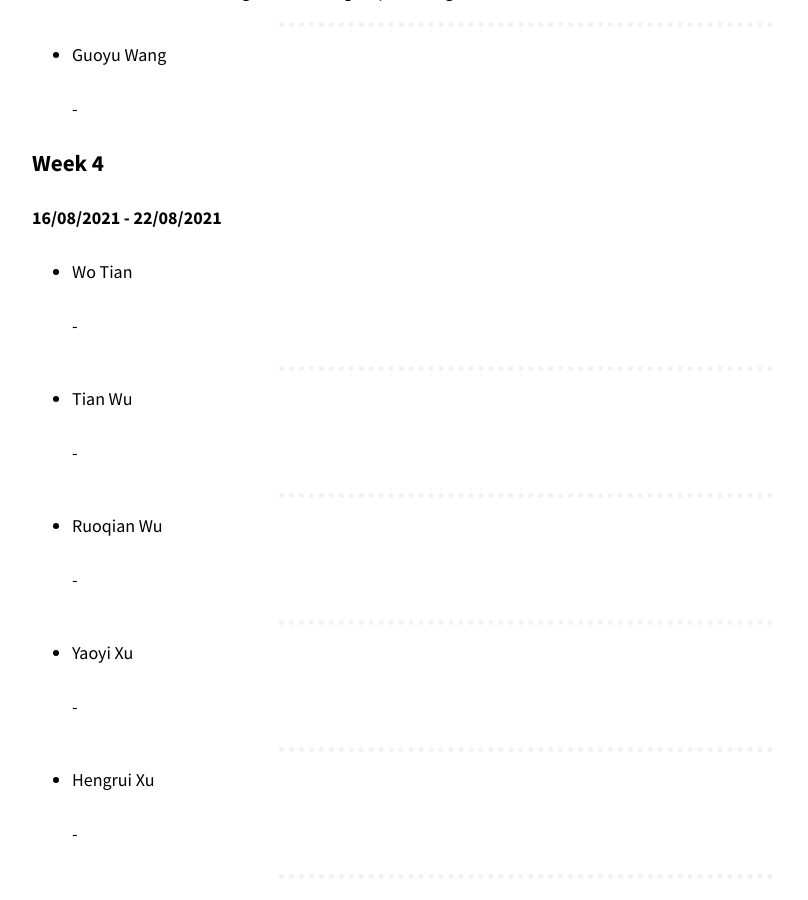
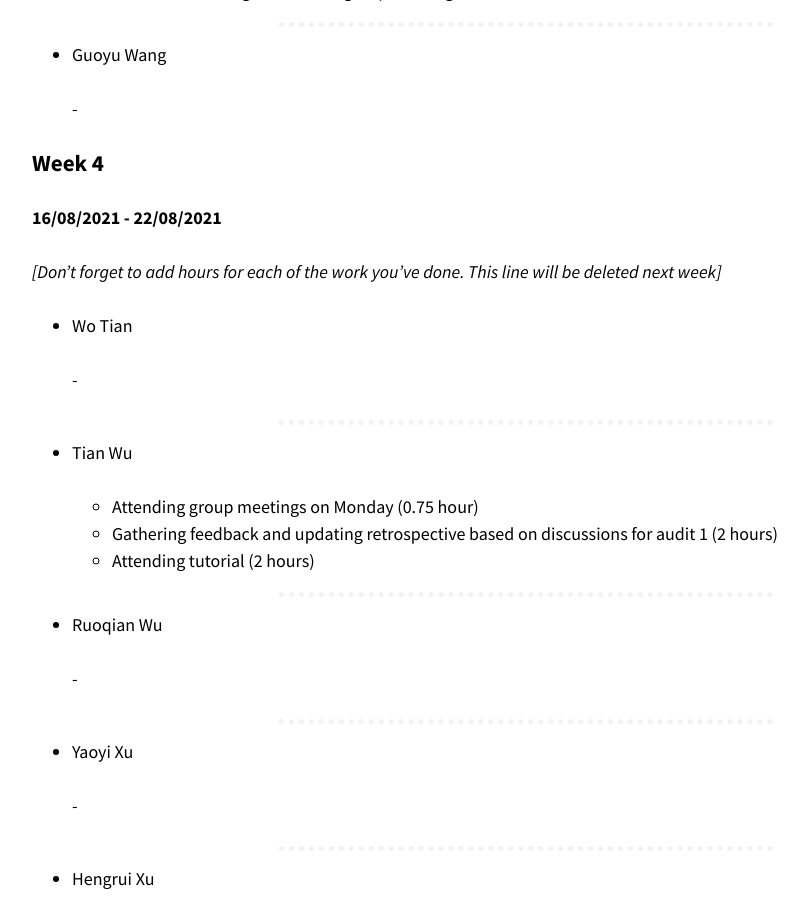
Before and after one commit to optofab/optofab.github.io, a Jekyll site: the page built from logs.md, in a window 1280 px wide and 900 px high, scrolled down 16986 px. Shown: the whole window, without its empty margins (114-922 px from the left). Built offline with Jekyll 4.4.1, drawn with Linux system fonts in a browser that asks for light colours; nearby versions of some CDN libraries; emoji names are drawn with the system emoji font.

Commit message:
update work records for week 4

```diff
--- a/logs.md
+++ b/logs.md
@@ -628,6 +628,8 @@ The list number of the following discussion points correspond to the :question:
 
 **16/08/2021 - 22/08/2021**
 
+_[Don't forget to add hours for each of the work you've done. This line will be deleted next week]_
+
 - Wo Tian
 
   -
@@ -636,7 +638,9 @@ The list number of the following discussion points correspond to the :question:
 
 - Tian Wu
 
-  -
+  - Attending group meetings on Monday (0.75 hour)
+  - Gathering feedback and updating retrospective based on discussions for audit 1 (2 hours)
+  - Attending tutorial (2 hours)
 
 <hr class="hr-dotted">
 
```
